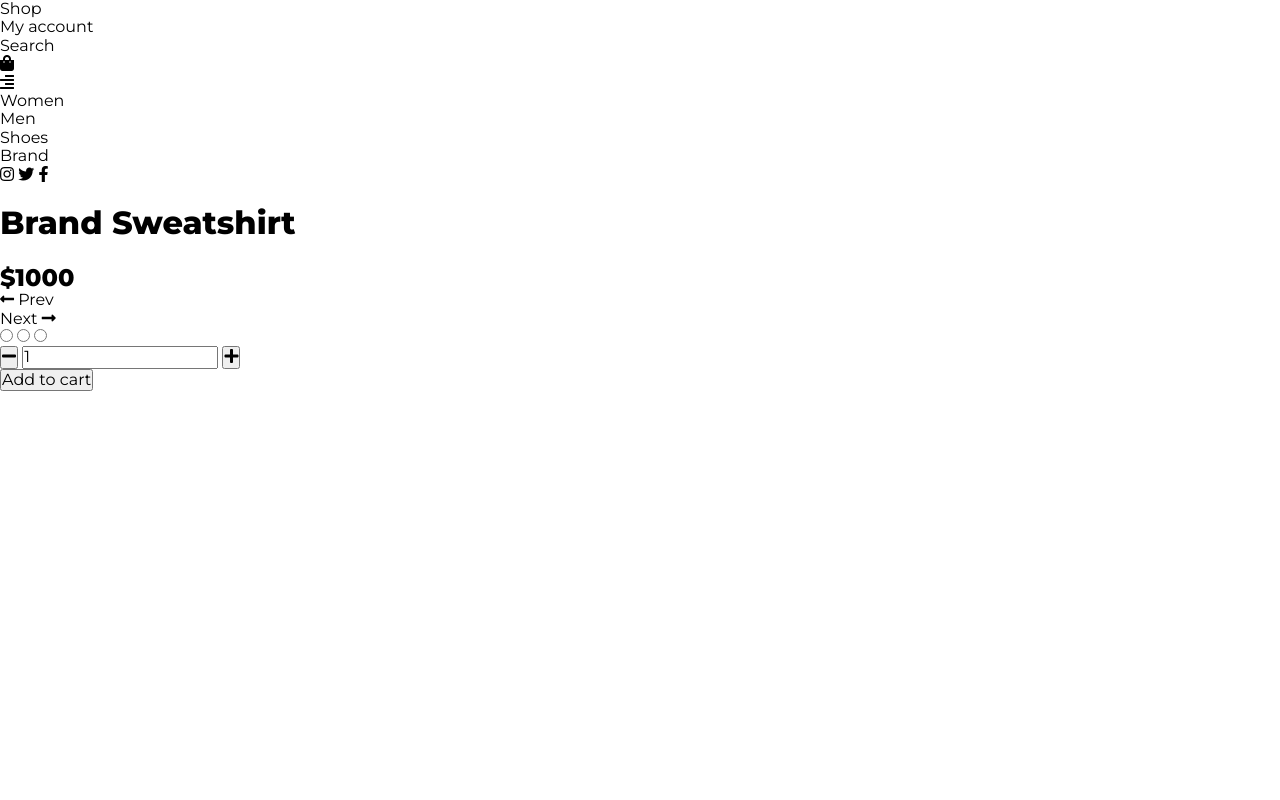
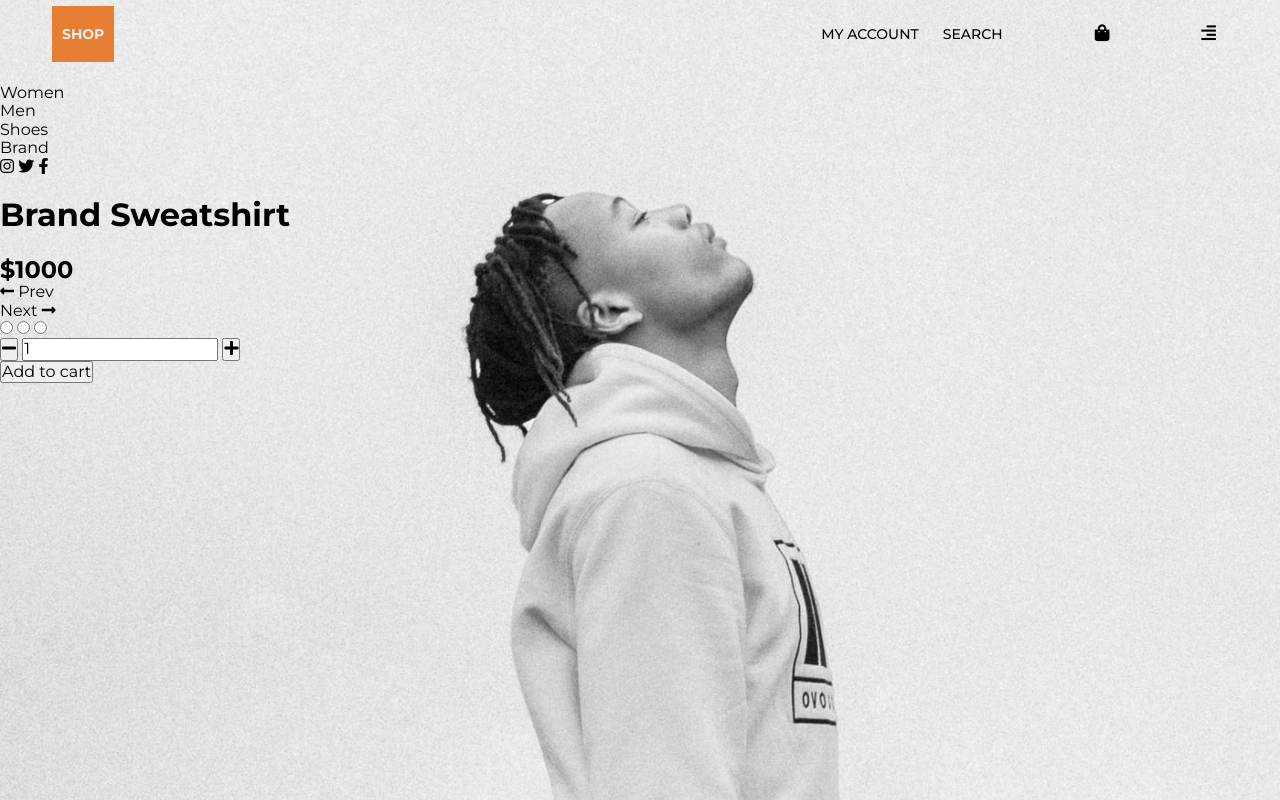
Before and after one commit to lucasnr/shop-site-challenge, a plain HTML site: page index.html in a window 1280 px wide. Drawn offline with Linux system fonts and the light colour scheme.

Commit message:
Add header styles

```diff
--- /dev/null
+++ b/assets/css/block/header.css
@@ -0,0 +1,40 @@
+.header {
+	margin-bottom: 1rem;
+}
+
+.header .container {
+	align-items: center;
+	display: flex;
+	justify-content: space-between;
+	padding-bottom: 0.375rem;
+	padding-top: 0.375rem;
+}
+
+.header .header__brand {
+	background-color: #e67e34;
+	color: #eee;
+	font-size: 0.875rem;
+	font-weight: 700;
+	padding: 1.25rem 0.625rem;
+	text-transform: uppercase;
+}
+
+.header nav ul {
+	align-items: center;
+	display: flex;
+}
+
+.header nav ul li a {
+	font-weight: 500;
+	font-size: 0.875rem;
+	padding: 0px 0.75rem;
+	text-transform: uppercase;
+}
+
+.header nav ul li a i {
+	font-size: 1.2em;
+}
+
+.header nav ul li:nth-child(3) {
+	margin: 0px 4.25rem;
+}
--- a/assets/css/styles.css
+++ b/assets/css/styles.css
@@ -1,2 +1,16 @@
 /* #e67e34 */
 /* rgb(216, 216, 216); */
+
+body {
+	background-image: url(../img/background.jpg);
+	background-position: center;
+	background-size: cover;
+	min-height: 100vh;
+}
+
+.container {
+	max-width: 75rem;
+	margin: 0px auto;
+	padding-left: 0.75rem;
+	padding-right: 0.75rem;
+}
--- a/index.html
+++ b/index.html
@@ -8,9 +8,10 @@
 		<link rel="stylesheet" href="./assets/css/normalize.css" />
 		<link rel="stylesheet" href="./assets/css/reset.css" />
 		<link rel="stylesheet" href="./assets/css/styles.css" />
+		<link rel="stylesheet" href="./assets/css/block/header.css" />
 
 		<link
-			href="https://fonts.googleapis.com/css2?family=Montserrat:wght@400;800&display=swap"
+			href="https://fonts.googleapis.com/css2?family=Montserrat:wght@400;500;700;800&display=swap"
 			rel="stylesheet"
 		/>
 		<link
@@ -20,6 +21,7 @@
 	</head>
 	<body>
 		<header class="header">
+			<div class="container">
 				<a href="#" class="header__brand">
 					Shop
 				</a>
@@ -44,6 +46,7 @@
 						</li>
 					</ul>
 				</nav>
+			</div>
 		</header>
 
 		<aside class="sidebar">
```
Lines whose indentation alone changed are shown as unchanged.
